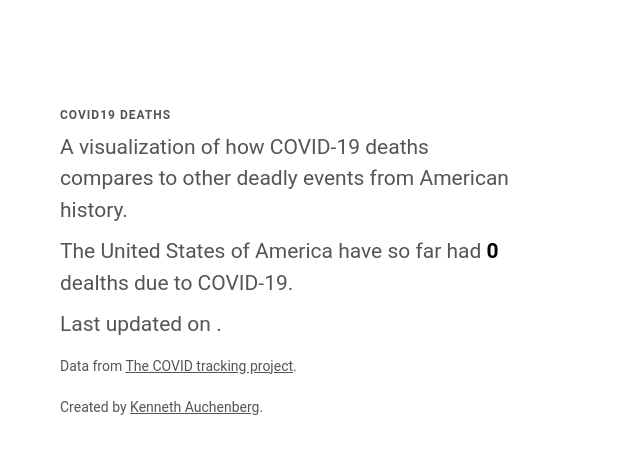
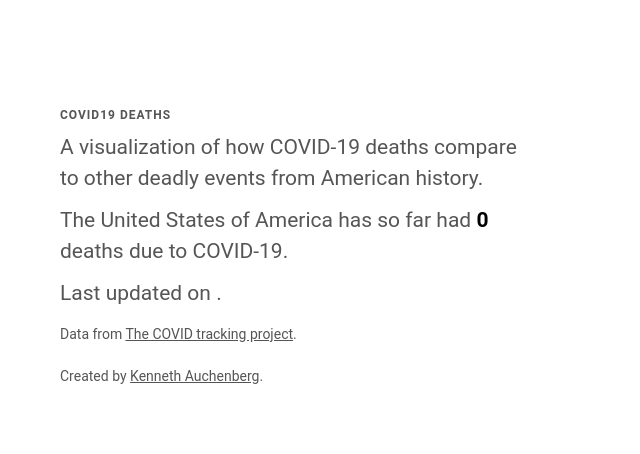
Before and after one commit to auchenberg/covid19deaths, a Next.js app: page / in a window 1280 px wide. Shown: the top 454 px of the page, without its empty margins (0-640 px from the left). Built offline with nearby package versions, Linux system fonts and the light colour scheme; no server answers.

Commit message:
Fix typos

```diff
--- a/pages/index.js
+++ b/pages/index.js
@@ -97,13 +97,13 @@ export default class Page extends Component {
         <div className="info">
           <h1>COVID19 DEATHS</h1>
           <p>
-            A visualization of how COVID-19 deaths compares to other deadly
+            A visualization of how COVID-19 deaths compare to other deadly
             events from American history.
           </p>
 
           <p>
-            The United States of America have so far had{" "}
-            <strong>{formattedDeathCount}</strong> dealths due to COVID-19.
+            The United States of America has so far had{" "}
+            <strong>{formattedDeathCount}</strong> deaths due to COVID-19.
           </p>
 
           <p>
```
